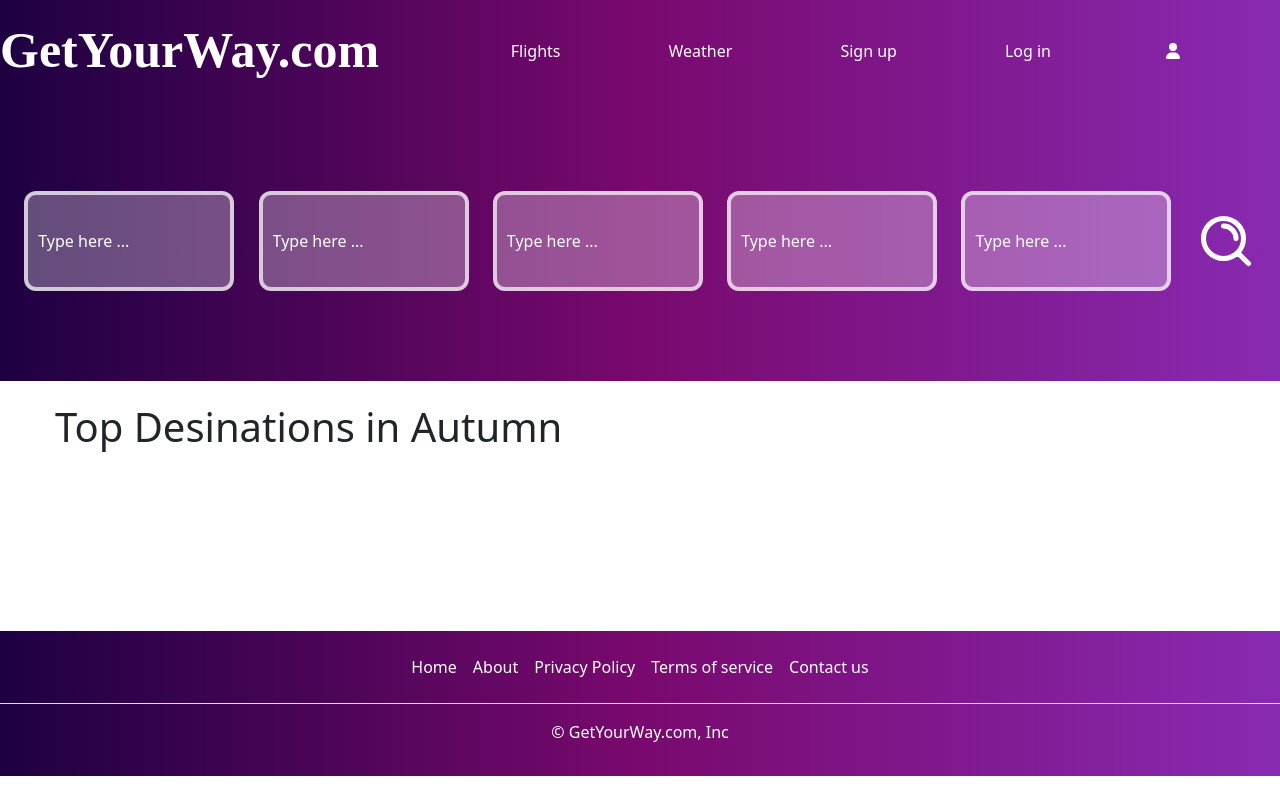
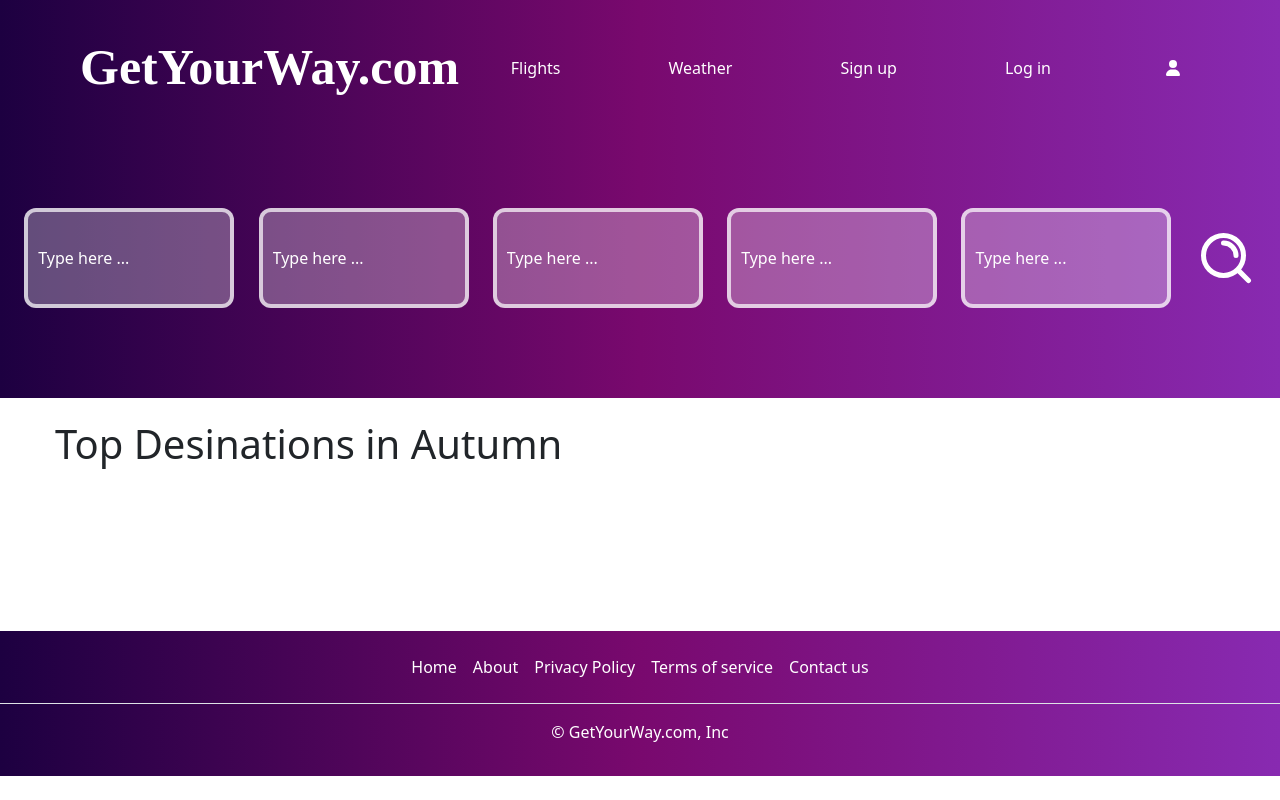
Before and after one commit to eclonghurst/SkyTwoFlyFront, a React (Create React App) app: page / in a window 1280 px wide. Built offline with nearby package versions, Linux system fonts and the light colour scheme.

Commit message:
added padding to navbar top

```diff
--- a/src/CssFiles/NavBarCSS.css
+++ b/src/CssFiles/NavBarCSS.css
@@ -1,6 +1,7 @@
 .navbar {
     background: linear-gradient(90deg, rgba(29,0,65,1) 0%, rgba(121,9,110,1) 50%, rgba(136,42,177,1) 100%);
     color: white;
+    padding-top: 25px !important;
 }
 
 .navbar-brand{
@@ -8,6 +9,7 @@
     color:#ffffff !important;
     font-size: 50px !important;
     font-weight: bold;
+    padding-left: 80px;
 }
 
 .nav-link{
```
